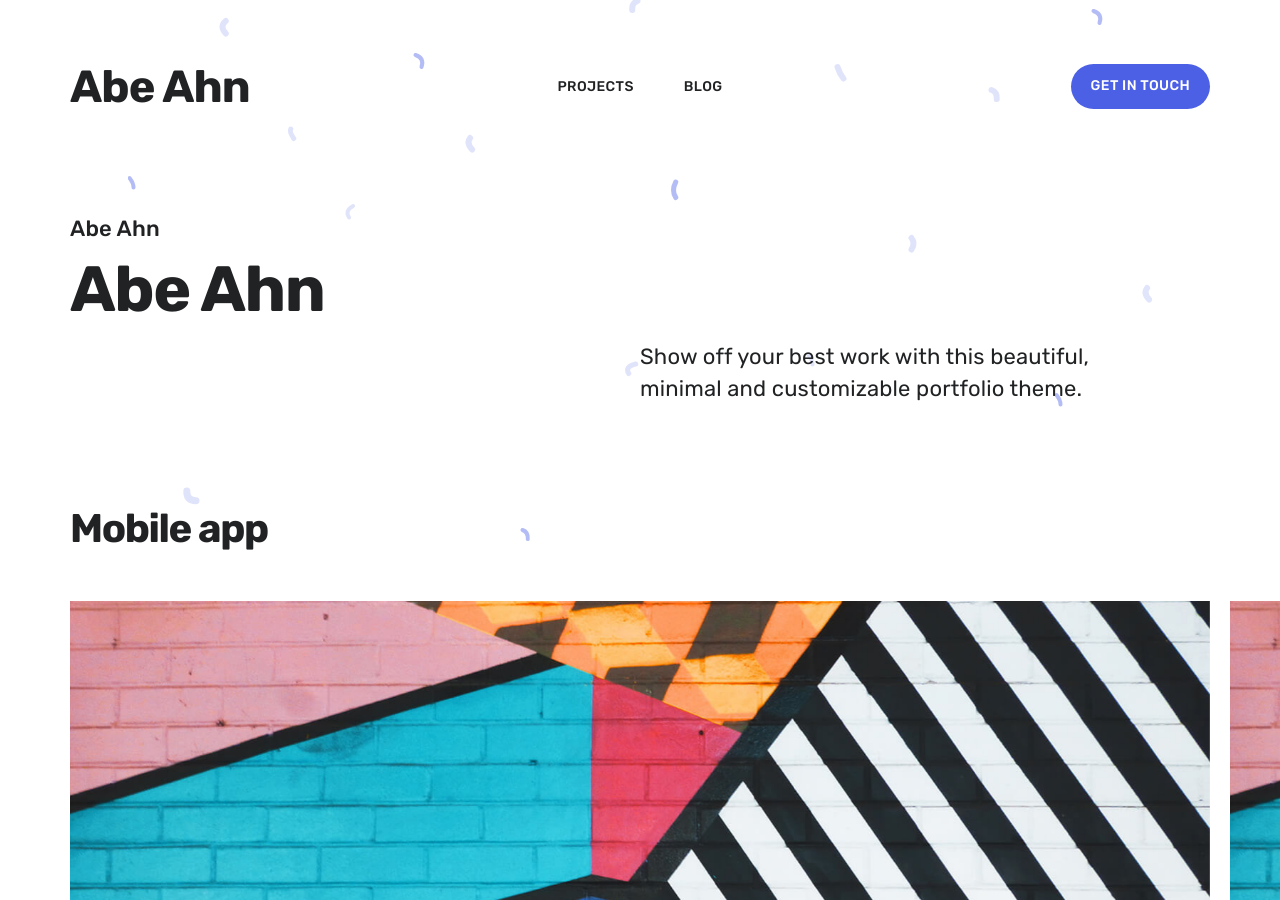
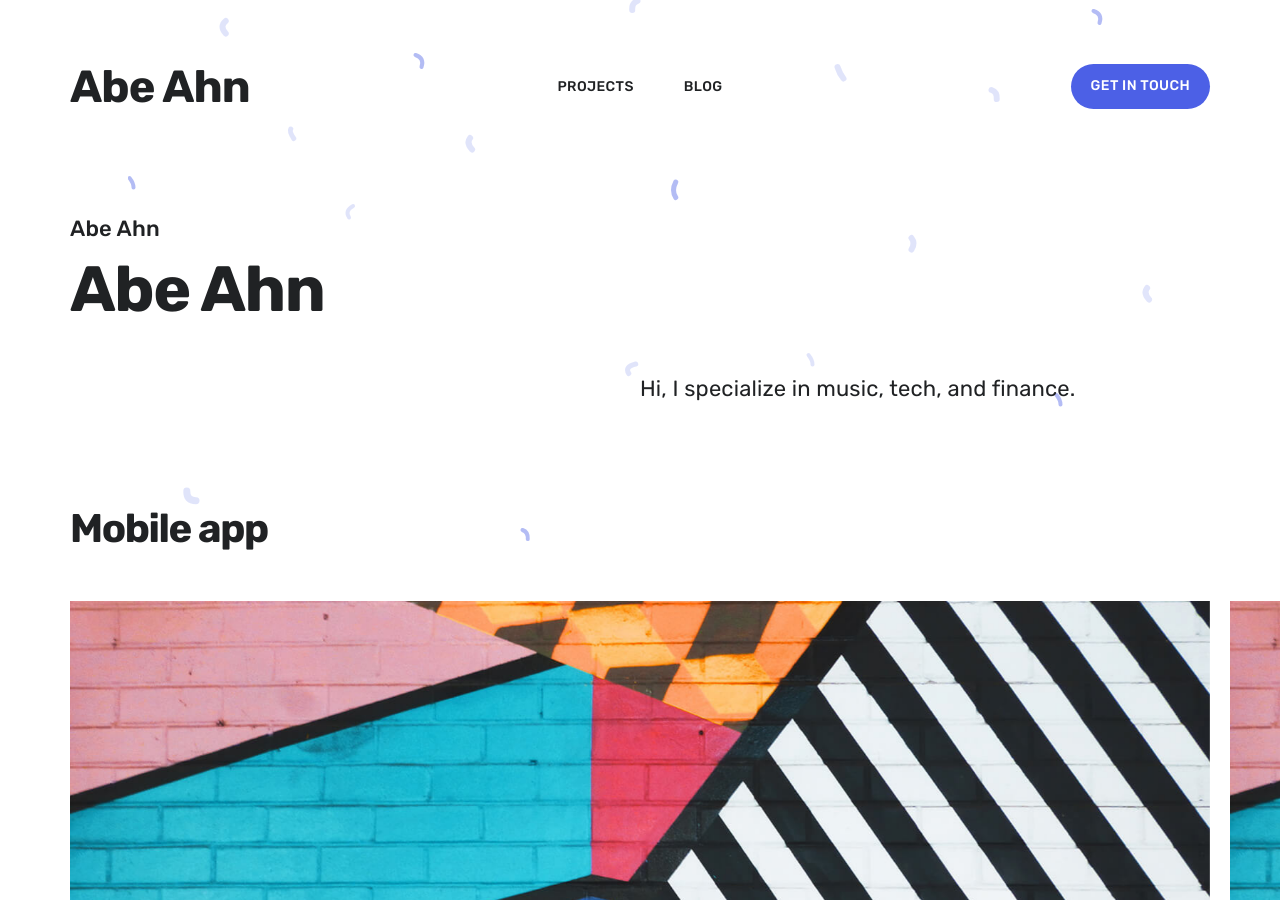
Before and after one commit to abemsq/abe-portfolio, a Jekyll site: the page built from index.html, in a window 1280 px wide and 900 px high. Built offline with Jekyll 4.4.1, drawn with Linux system fonts in a browser that asks for light colours; nearby versions of some CDN libraries.

```diff
--- a/index.html
+++ b/index.html
@@ -1,8 +1,8 @@
 ---
 layout: default
 overtitle: Abe Ahn
-title: Test
-description: Show off your best work with this beautiful, minimal and customizable portfolio theme.
+title: Abe Ahn
+description: Hi, I specialize in music, tech, and finance.
 featured_image: /images/social.jpg
 ---
 
```
Also changed, not shown: images/favicon.png.
